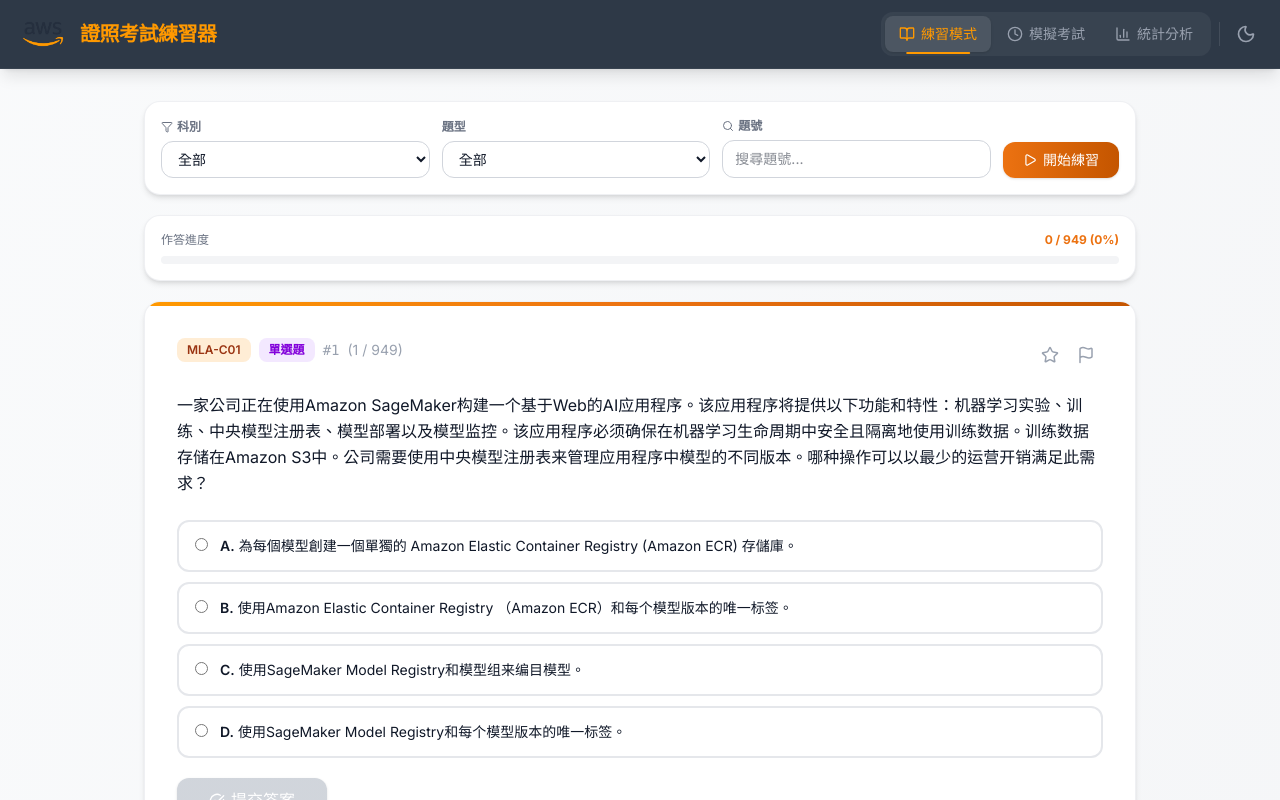
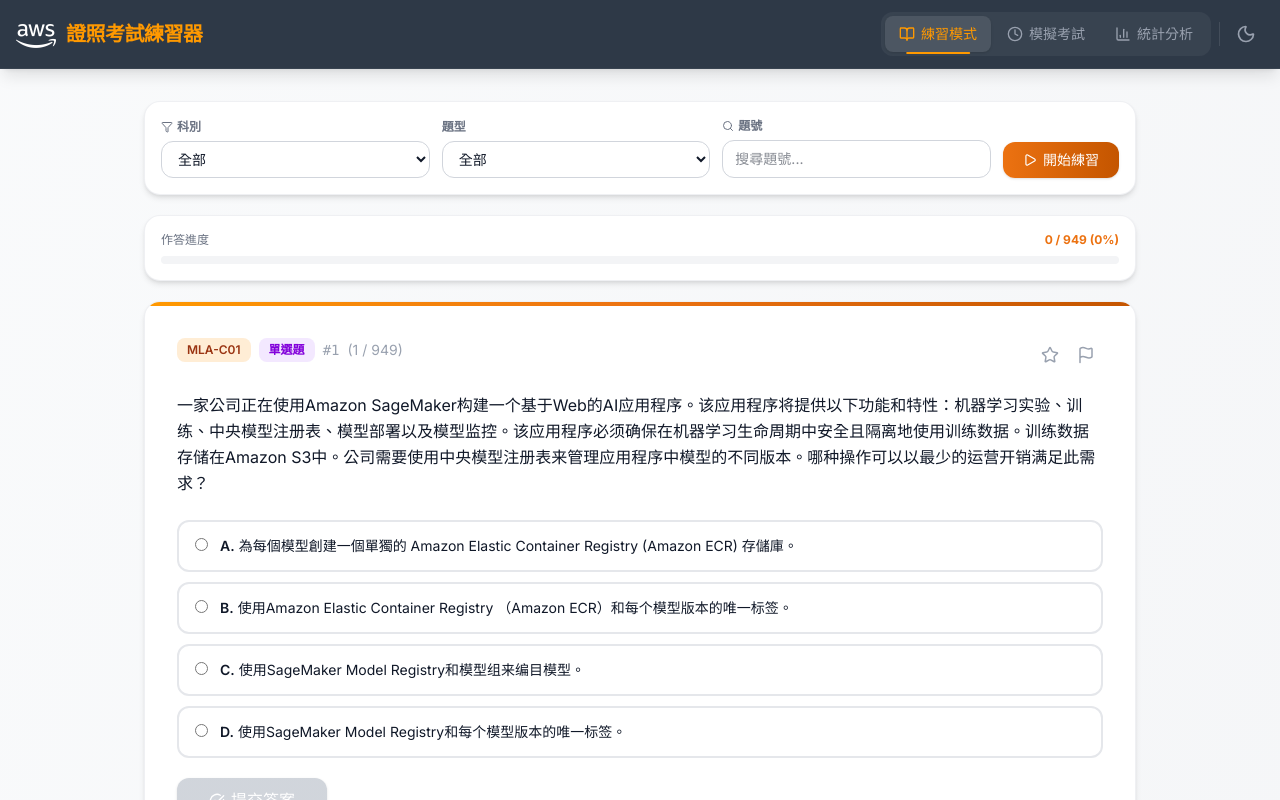
Before and after one commit to hzionn/quest, a React (Vite) app: page / in a window 1280 px wide. Shown: the top 800 px of the page. Built offline with nearby package versions, Linux system fonts and the light colour scheme.

Commit message:
feat: update header logo to clearer AWS image
Replace aws-logo.png with aws.png (white AWS logo) for better
visibility on the dark header background. Slightly increase logo
size for improved clarity.

https://claude.ai/code/session_01CwqQ6bjCcnxeyU1z4qwwgU

```diff
--- a/src/App.jsx
+++ b/src/App.jsx
@@ -7,7 +7,7 @@ import {
   Github, Key, RefreshCw, Trash2, Eye, EyeOff, FileText, Shield, Loader2,
   Languages, LogOut
 } from 'lucide-react'
-import awsLogo from '/aws-logo.png'
+import awsLogo from '/aws.png'
 import { extractTextFromPDF, parseExamDump } from './pdfParser'
 
 // ── GitHub Config (admin only) ──
@@ -547,7 +547,7 @@ export default function App() {
         <header className="glass-header bg-aws-dark/95 dark:bg-aws-darker/95 shadow-lg sticky top-0 z-50 border-b border-white/5">
           <div className="max-w-7xl mx-auto px-4 py-3 flex items-center justify-between">
             <h1 className="text-lg md:text-xl font-bold text-white flex items-center gap-2.5">
-              <img src={awsLogo} alt="AWS" className="h-8 md:h-9" />
+              <img src={awsLogo} alt="AWS" className="h-9 md:h-10" />
               <span className="hidden sm:inline text-orange-400 tracking-tight">證照考試練習器</span>
               <span className="sm:hidden text-orange-400 tracking-tight">考試練習</span>
             </h1>
```
Also changed, not shown: public/aws.png (added).
